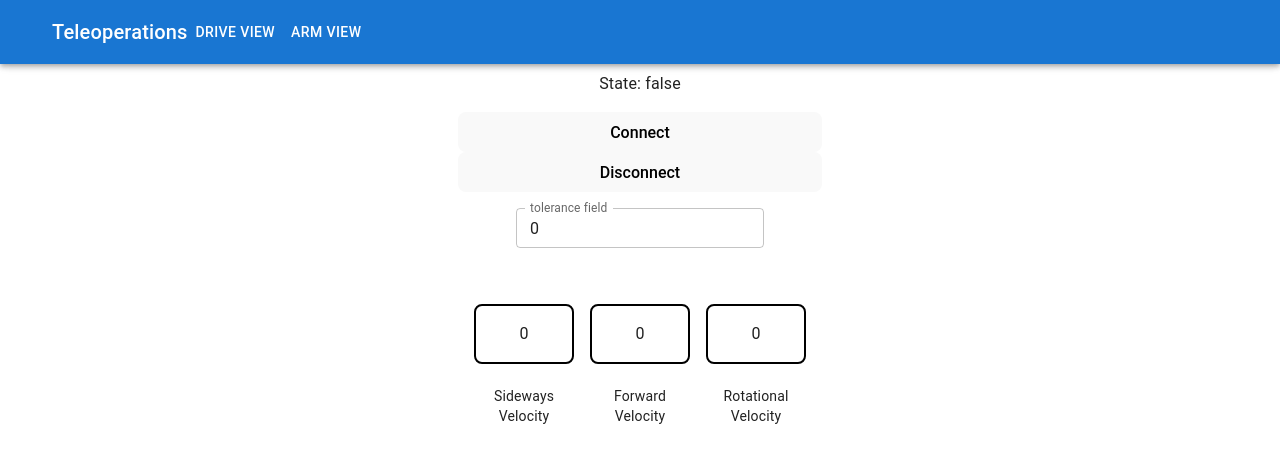
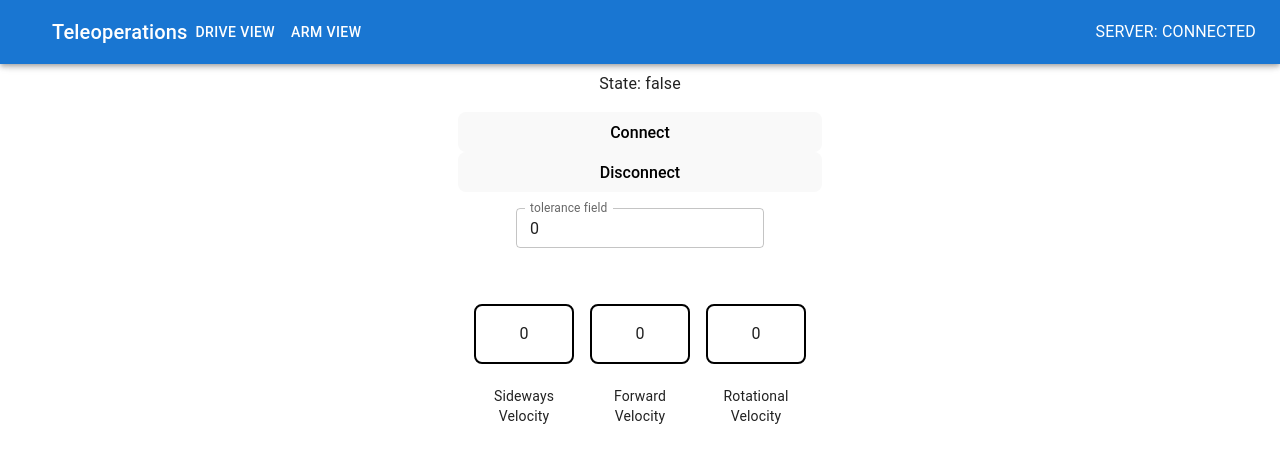
Before and after one commit to SJSURoboticsTeam/urc-teleoperation-2026, a React (Vite) app: page / in a window 1280 px wide. Shown: the top 462 px of the page. Built offline with nearby package versions, Linux system fonts and the light colour scheme; no server answers; some icons are missing.

Commit message:
Move code

```diff
--- a/src/components/ConnectionManager.jsx
+++ b/src/components/ConnectionManager.jsx
@@ -1,4 +1,9 @@
 import { socket } from "../socket";
+import React, { useState } from "react";
+import Typography from '@mui/material/Typography';
+import TextField from '@mui/material/TextField';
+import Button from '@mui/material/Button';
+import ButtonGroup from '@mui/material/ButtonGroup';
 
 export function ConnectionManager() {
   function connect() {
@@ -16,3 +21,38 @@ export function ConnectionManager() {
     </>
   )
 }
+export default function NavConnectionStatus() {
+  const [open, setOpen] = useState(false);
+
+  return (
+      <div style
+        onMouseEnter={() => setOpen(true)}
+        onMouseLeave={() => setOpen(false)}
+        style={{ position: "relative" }}
+      >
+        <span style={{ cursor: "pointer" }}> SERVER: CONNECTED</span>
+
+        {open && (
+          <div
+            style={{
+              position: "absolute",
+              top: "100%",
+              right: 0,
+              background: "white",
+              border: "1px solid gray",
+              padding: "10px",
+            }}
+          >
+            <Typography variant="h6" sx={{ color: 'black' }}>Server info</Typography>
+            <Typography  sx={{ color: 'black' }}>Latency: 33ms</Typography>
+            <TextField id="outlined-basic" label="Server Address" variant="outlined" />
+            <ButtonGroup variant="contained" aria-label="Basic button group">
+                <Button color="error" variant="contained">DISCONNECT</Button>
+                <Button color="success" variant="contained">CONNECT</Button>
+            </ButtonGroup>
+
+          </div>
+        )}
+      </div>
+  );
+}
--- a/src/components/TopAppBar.jsx
+++ b/src/components/TopAppBar.jsx
@@ -10,6 +10,7 @@ import Typography from '@mui/material/Typography';
 import IconButton from '@mui/material/IconButton';
 import Button from '@mui/material/Button'
 import MenuIcon from '@mui/icons-material/Menu';
+import NavConnectionStatus from './ConnectionManager';
 
 export default function TopAppBar({ setCurrentView }) {
   const [drawerOpen, setDrawerOpen] = useState(false);
@@ -51,6 +52,9 @@ export default function TopAppBar({ setCurrentView }) {
           >
             Arm View
           </Button>
+          { /* fill the space between the buttons and the connection status */ }
+          <div style={{ flexGrow: 1 }} />
+          <NavConnectionStatus />
         </Toolbar>
       </AppBar>
       {/* Drawer for side panel comopnents */}
```
